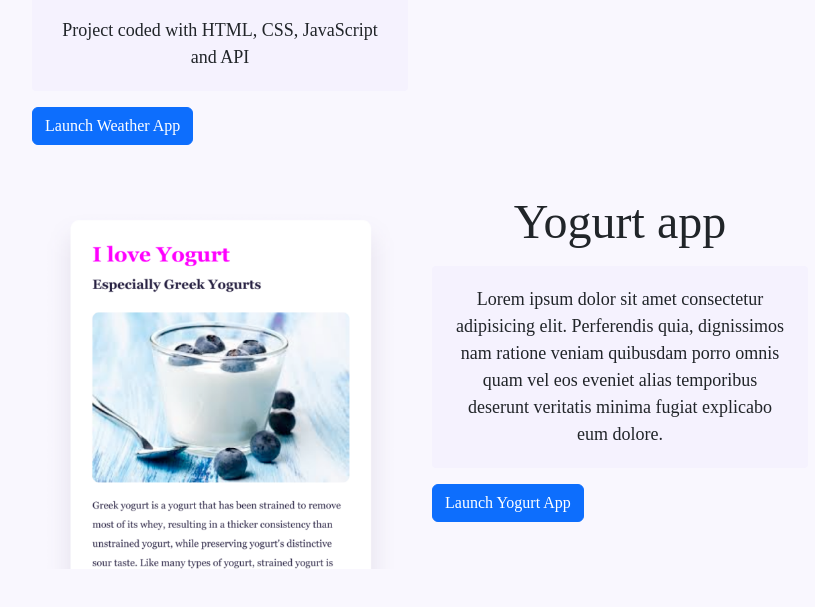
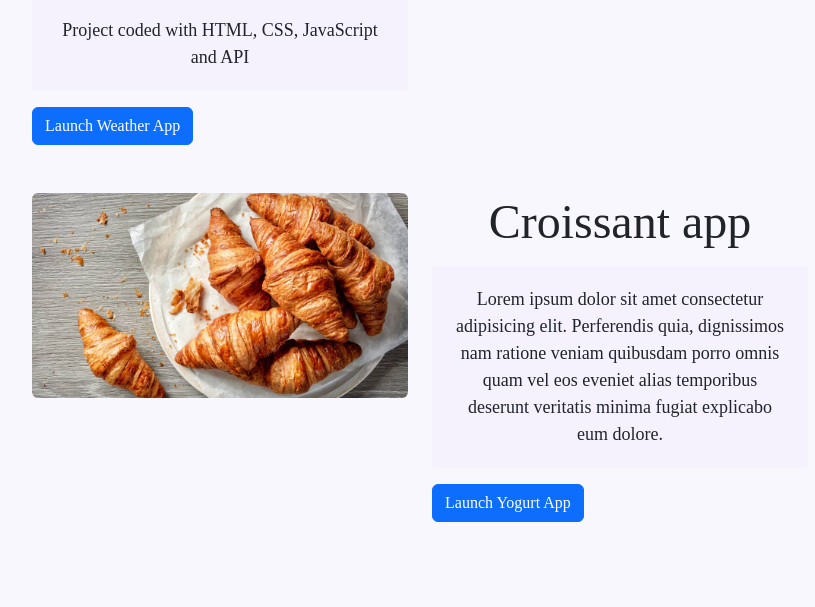
Before and after one commit to Pamelar10/Portfolio-Project, a plain HTML site: page index.html in a window 1280 px wide. Shown: the part 771-1378 px from the top of the page, without its empty margins (220-1035 px from the left). After the commit the page ends 1353 px from the top, so only its background shows below. Drawn offline with nearby package versions, Linux system fonts and the light colour scheme.

Commit message:
updates on project

```diff
--- a/index.html
+++ b/index.html
@@ -91,13 +91,13 @@
       <div class="row mt-5 mb-5 d-flex">
         <div class="col-md-6">
           <img
-            src="images/yogurt.png"
+            src="images/croissant.jpg"
             alt="yogurt app"
             class="img-fluid rounded"
           />
         </div>
         <div class="col-md-6">
-          <h2 class="mb-3">Yogurt app</h2>
+          <h2 class="mb-3">Croissant app</h2>
           <p>
             Lorem ipsum dolor sit amet consectetur adipisicing elit. Perferendis
             quia, dignissimos nam ratione veniam quibusdam porro omnis quam vel
```
Also changed, not shown: about.html (+1 -1 lines), images/croissant.jpg (added), images/yogurt.png (deleted), 1 other file.
